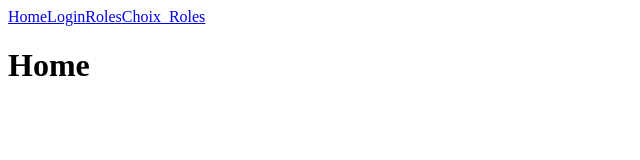
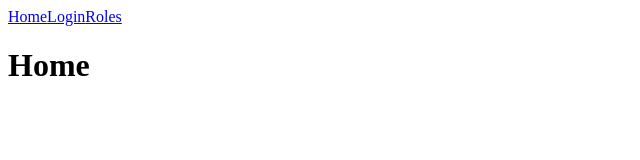
Before and after one commit to IDeAmiage/BobbyHR, a Next.js app in the folder bobby-hr/: page / in a window 1280 px wide. Shown: the top 160 px of the page, without its empty margins (0-640 px from the left). Built offline with nearby package versions, Linux system fonts and the light colour scheme.

Commit message:
clean links

```diff
--- a/bobby-hr/app/page.js
+++ b/bobby-hr/app/page.js
@@ -13,9 +13,9 @@ export default function HomePage() {
                 <Link href="/forms">
                     Roles
                 </Link>
-                <Link href="/role">
+                {/* <Link href="/role">
                     Choix_Roles
-                </Link>
+                </Link> */}
             </nav>
             <h1>Home</h1>
         </main>
```
